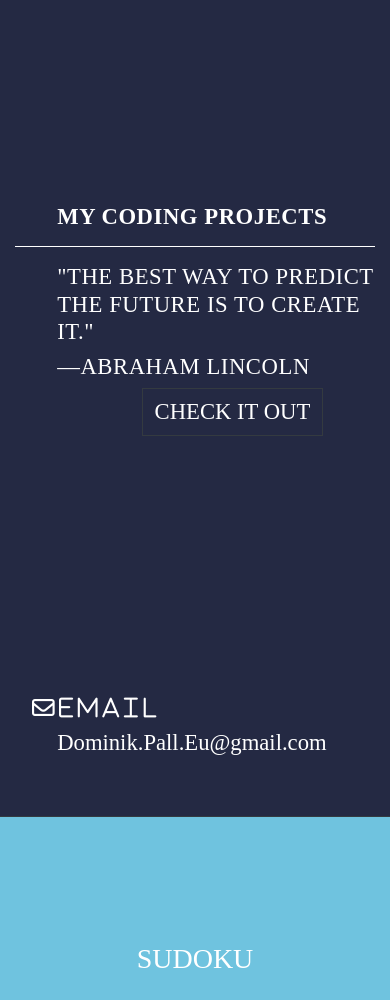
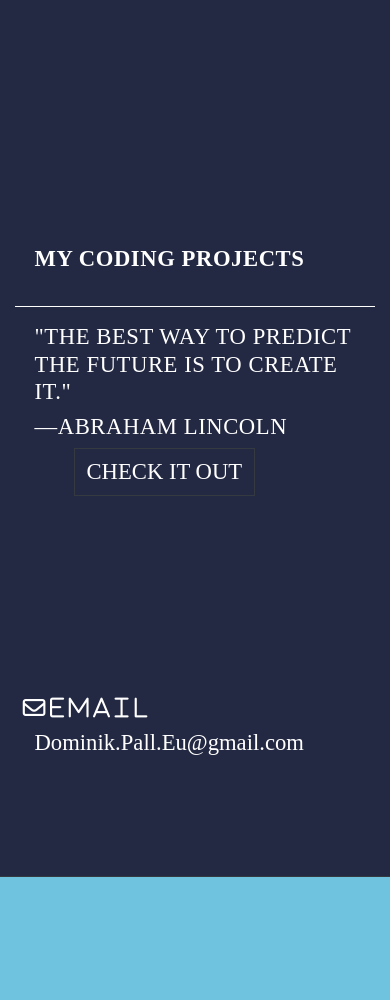
Before and after one commit to DominikPall/dominikpall.github.io, a PHP site: page / in a window 390 px wide. Shown: the part 50-1050 px from the top of the page. Run offline with PHP 8.4, Linux system fonts and the light colour scheme; some libraries are stand-ins or nearby versions.

Commit message:
update 0.31
asf

```diff
--- a/index.css
+++ b/index.css
@@ -26,11 +26,11 @@
 
 #title h1 {
     margin-top: 20vw;
-    margin-bottom: 2vw;
+    margin-bottom: 4vh;
 }
 
 #title .check {
-    margin-bottom: 20vw;
+    margin-bottom: 45vh;
     margin-left: 40vw;
 }
 
@@ -82,7 +82,7 @@ footer{
     }
     #title h1,#title h6,.check {
         font-size: 30px;
-        margin-left: 5vh;
+        margin-left: 5vw;
     }
 
     #title .check {
@@ -93,19 +93,19 @@ footer{
 
 @media only screen and (max-width: 600px) {
     #title h1 {
-        margin-top: 30vh;
+        margin-top: 35vh;
     }
     #title hr {
         width: 100%;
         margin-left: 0;
     }
     #title h1,#title h6,.check {
-        margin-left: 5vh;
+        margin-left: 5vw;
         font-size: 17pt;
     }
 
     #title .check {
         margin-bottom: 45vh;
-        margin-left: 15vh;
+        margin-left: 15vw;
     }
   }
--- a/style.css
+++ b/style.css
@@ -33,23 +33,23 @@ hr {
 
 .email a {
     margin-top: 4vh;
-    margin-left: 5vh;
+    margin-left: 4vw;
 }
 
 .email p {
     margin-bottom:4vh;
-    margin-left: 10vh;
+    margin-left: 5vw;
 }
 
 @media only screen and (max-width: 600px) {
     .email p {
         margin-bottom:4vh;
-        margin-left: 5vh;
+        margin-left: 5vw;
         letter-spacing: 0em;
     }
 
     .email a {
         margin-top: 4vh;
-        margin-left: 2vh;
+        margin-left: 2vw;
     }
   }
```
